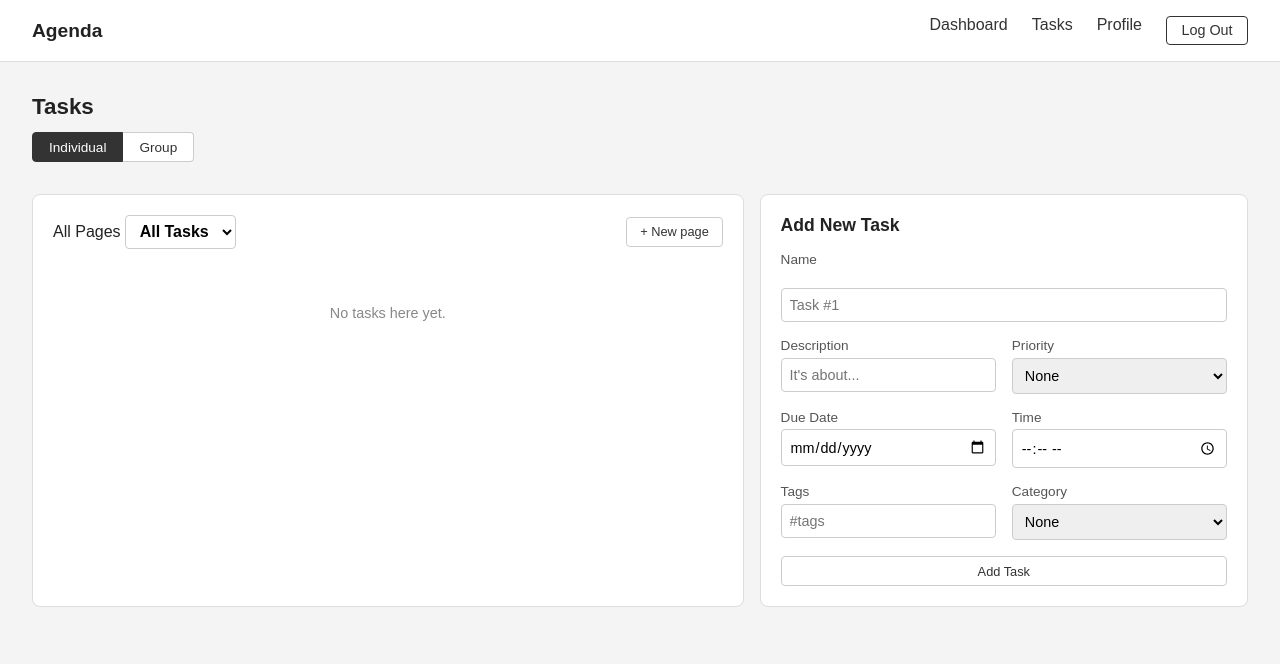
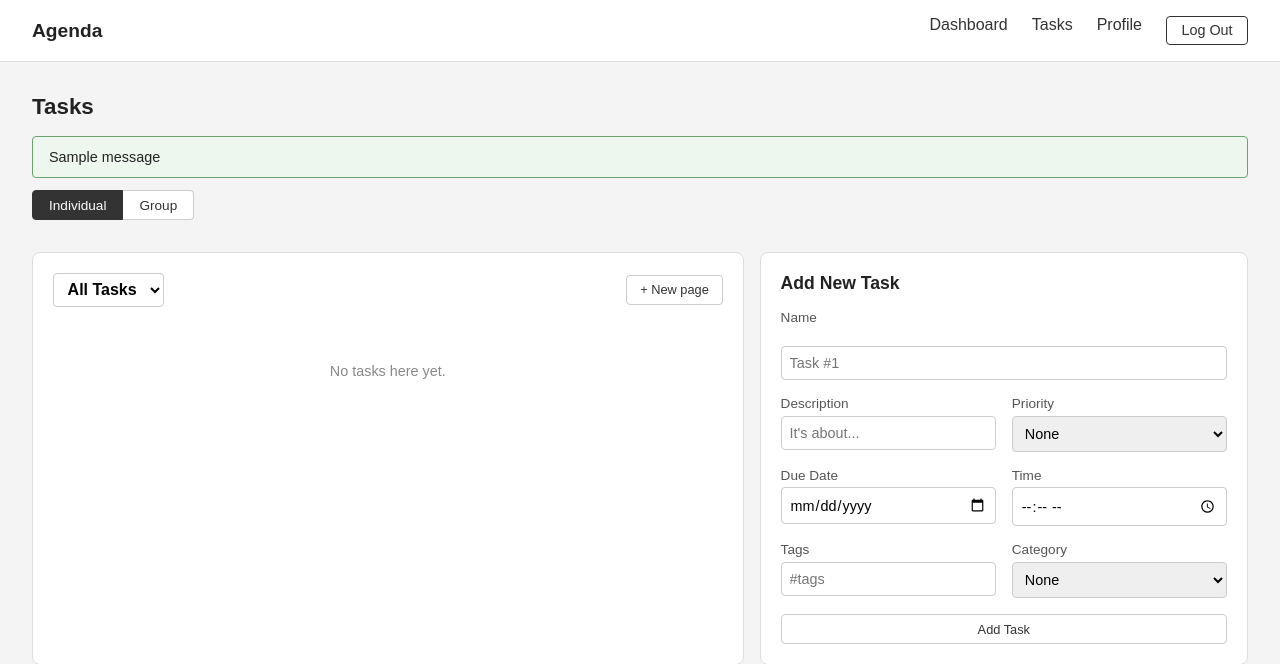
Before and after one commit to strg-ze/cmsc128-Lab1_CRUD_tipon, a Flask app: page /tasks in a window 1280 px wide. Shown: the top 664 px of the page. Run offline with Flask 3, Linux system fonts and the light colour scheme; the visitor is signed in with stand-in values (Sample User, id 1); one stand-in notice (Sample message) is shown; data that the repository does not hold is empty.

Commit message:
feat: add flash message display

```diff
--- a/templates/tasks.html
+++ b/templates/tasks.html
@@ -2,6 +2,17 @@
 {% block title%} Tasks {%endblock%}
 {% block content %}
 <h1 class="page-title">Tasks</h1>
+
+{% with messages = get_flashed_messages(with_categories=true) %}
+  {% if messages %}
+    <div class="flash-messages">
+      {% for category, message in messages %}
+        <div class="flash flash-{{ category }}" role="status">{{ message }}</div>
+      {% endfor %}
+    </div>
+  {% endif %}
+{% endwith %}
+
 <nav class="mode-toggle" aria-label="List type">
     <a href="{{ url_for('tasks', mode='individual') }}"
        class="mode-btn {{ 'is-active' if mode == 'individual' }}"
@@ -33,7 +44,7 @@
             <form method="get" class="list-picker">
                 <input type="hidden" name="mode" value="{{mode}}"
                 <label for="list-select" class="visually-hidden">
-                    {{ 'All Lists' if mode == 'group' else 'All Pages' }}
+                   <!-- {{ 'My Lists' if mode == 'group' else 'My Pages' }} -->
                 </label>
                 <select id="list-select" name="{{ param }}" onchange="this.form.submit()">
                     <option value="">All Tasks</option>
```
